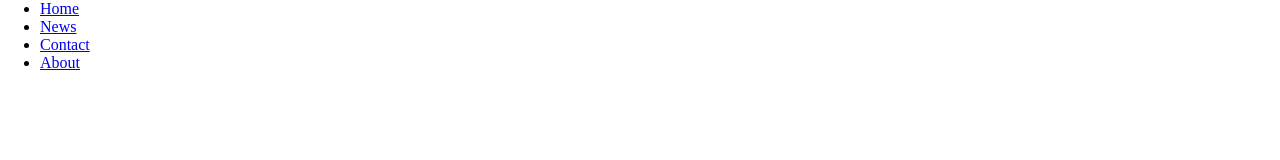
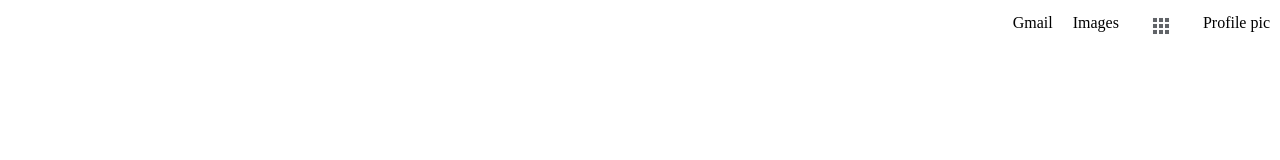
Before and after one commit to Ardenghost/google-homepage, a plain HTML site: page index.html in a window 1280 px wide. Drawn offline with Linux system fonts and the light colour scheme.

Commit message:
icon added

```diff
--- a/index.html
+++ b/index.html
@@ -3,18 +3,22 @@
     <meta charset="UTF-8">
     <meta http-equiv="X-UA-Compatible" content="IE=edge">
     <meta name="viewport" content="width=<device-width>, initial-scale=1.0">
-    <title>Document</title>
+    <title>Google Homepage</title>
     <link rel="stylesheet" href="stylesheet.css">
+    <link href="https://fonts.googleapis.com/icon?family=Material+Icons" rel="stylesheet">
 </head>
 <body>
 
-<nav>
+<div class="navbar">
     <ul>
-        <li><a href="#home">Home</a></li>
-        <li><a href="#news">News</a></li>
-        <li><a href="#contact">Contact</a></li>
-        <li><a href="#about">About</a></li>
+        <li><a href="#home">Profile pic</a></li>
+        <li><a href="#news">
+            <span class="material-icons"> apps</span></a>
+        </li>
+        <li><a src="" href="#contact">Images</a></li>
+        <li><a href="#about">Gmail</a></li>
       </ul>
-</nav>
+    </div>
+
 </body>
 </html>
--- a/stylesheet.css
+++ b/stylesheet.css
@@ -1,3 +1,68 @@
  body{
      margin:0;
  }
+ ul {
+    list-style-type: none;
+    margin: 0;
+    padding: 0;
+    overflow: hidden;
+
+  }
+
+  li {
+    float: right;
+  }
+
+  li a {
+    display: block;
+    color: black;
+    text-align: center;
+    padding: 14px 10px;
+    text-decoration: none;
+  }
+
+  li a:hover:not(.active) {
+      text-decoration: underline;
+
+  }
+.material-icons{
+  position: relative;
+  background-color:white;
+  color: rgb(96, 99, 103);
+  border: none;
+  padding: 10px 10px;
+  font-size: 15px;
+  cursor: pointer;
+  border-radius: 50%;
+    bottom:10px;
+}
+.material-icons:hover {
+    background-color: rgb(241, 237, 237);
+
+}
+.tooltip {
+    position: relative;
+    display: inline-block;
+    border-bottom: 1px dotted black;
+  }
+
+  .tooltip .tooltiptext {
+    visibility: hidden;
+    width: 120px;
+    background-color: black;
+    color: #fff;
+    text-align: center;
+    border-radius: 6px;
+    padding: 5px 0;
+
+    /* Position the tooltip */
+    position: absolute;
+    z-index: 1;
+    top: 100%;
+    left: 50%;
+    margin-left: -60px;
+  }
+
+  .tooltip:hover .tooltiptext {
+    visibility: visible;
+  }
```
